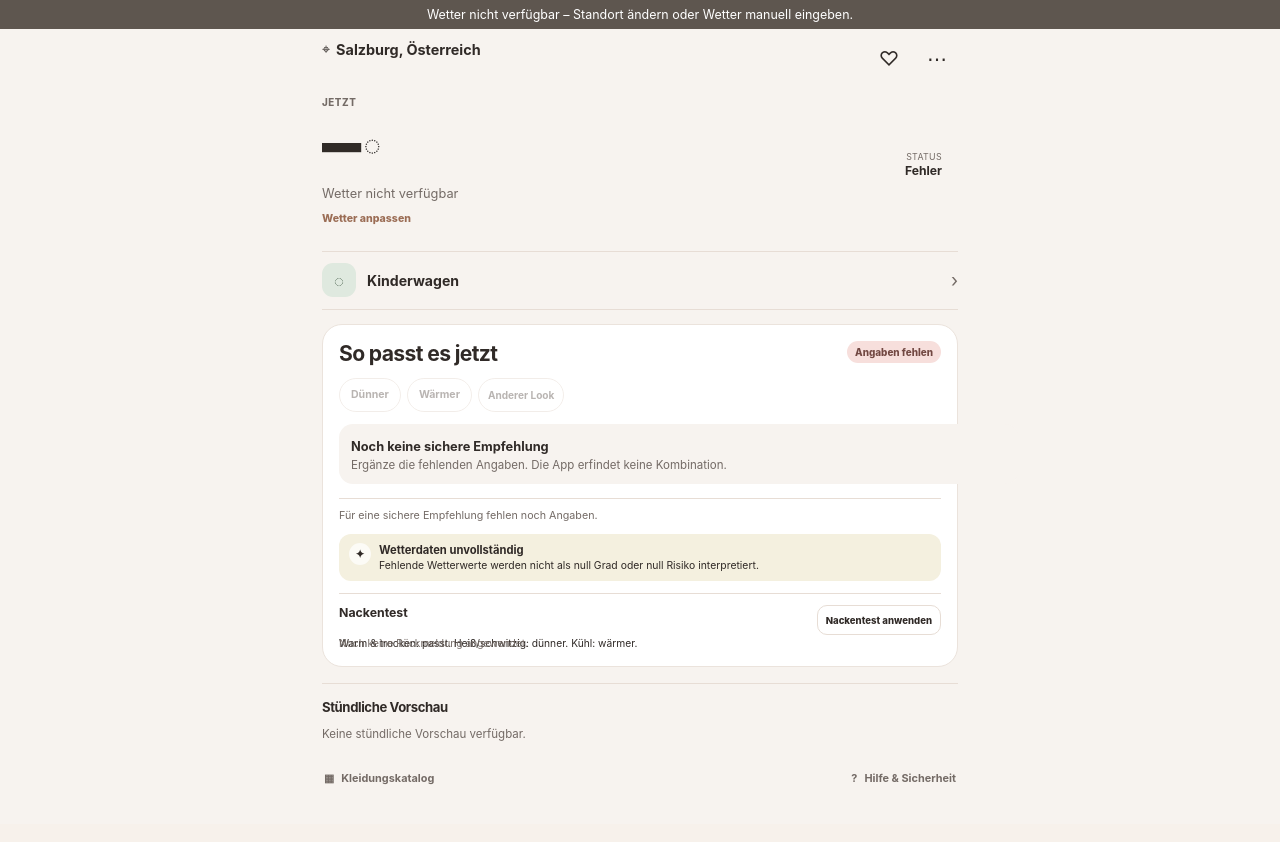
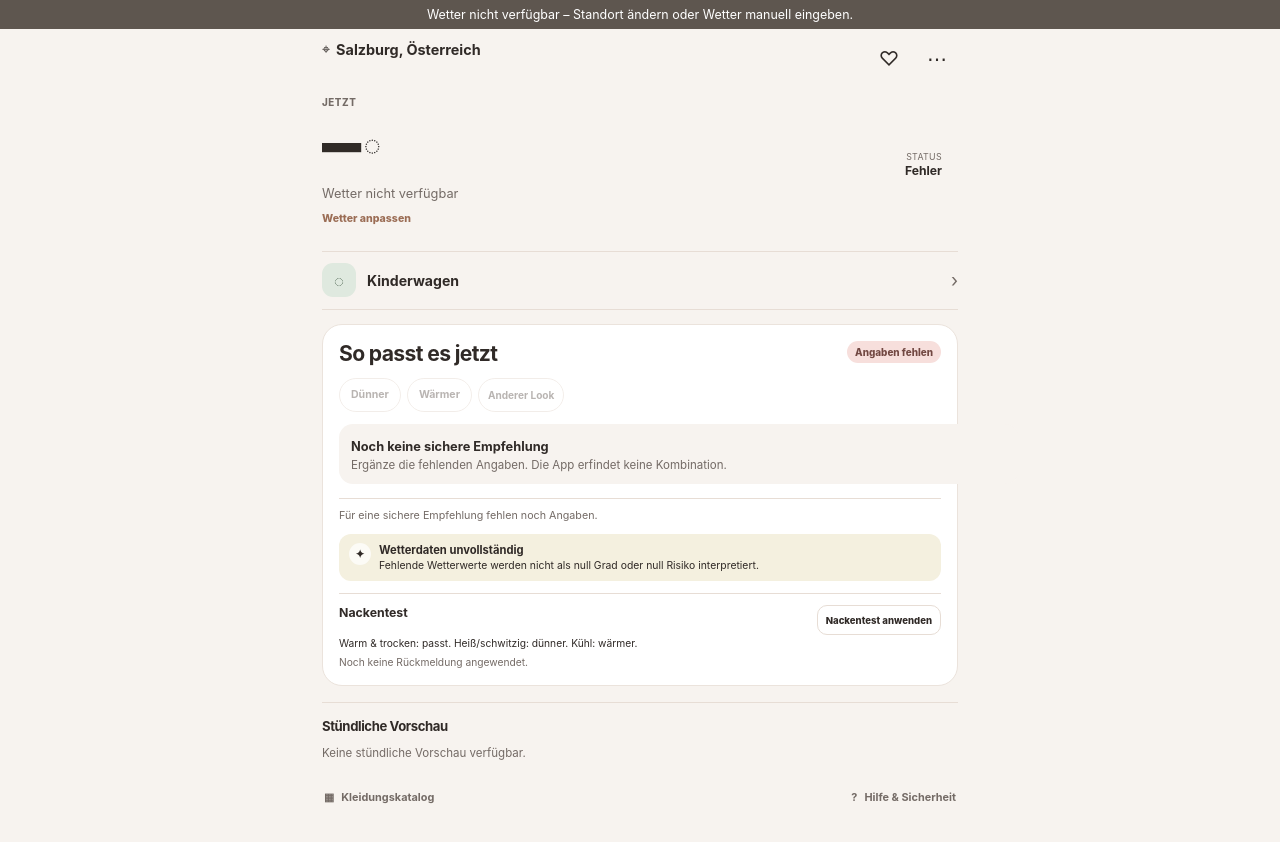
Before and after one commit to kovacicjaqueline-lang/chester-babywetter-app-public, a website: page index.html in a window 1280 px wide. Drawn offline with Linux system fonts and the light colour scheme; no server answers.

Commit message:
fix: isolate neck feedback status grid row

```diff
--- a/integration.css
+++ b/integration.css
@@ -16,11 +16,11 @@
   text-transform: uppercase;
 }
 
-/* Keep the live feedback status out of the static Nackentest guidance row. */
-.neck-check > div:last-child > .neck-feedback-status {
+/* The generic paragraph grid rule also matches the live status. The id-level override keeps it on its own row. */
+#neckFeedbackStatus {
   grid-column: 1 / -1;
-  grid-row: 4;
-  margin: 3px 0 0;
+  grid-row: 3;
+  margin: 4px 0 0;
 }
 
 @media (max-width: 520px) {
```
